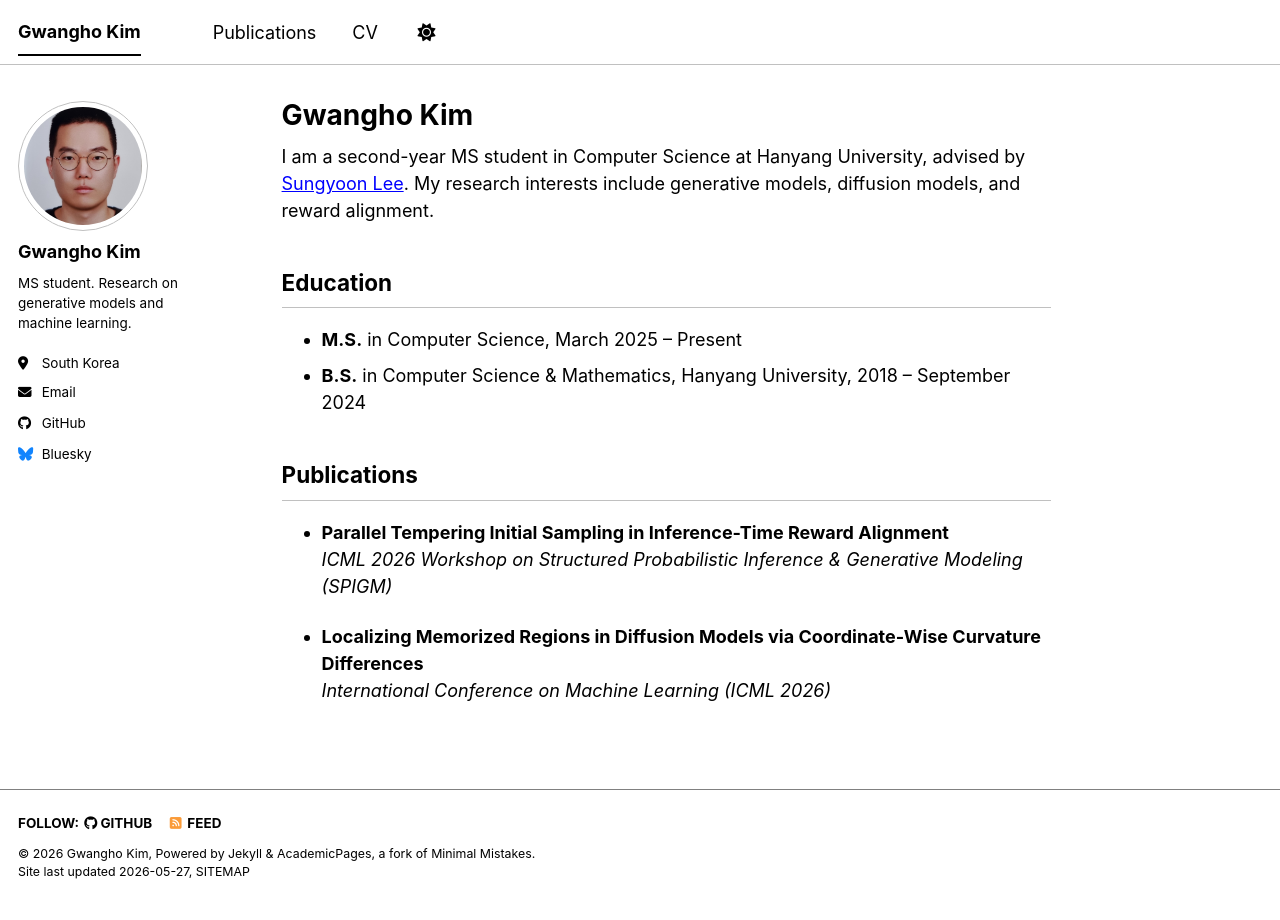
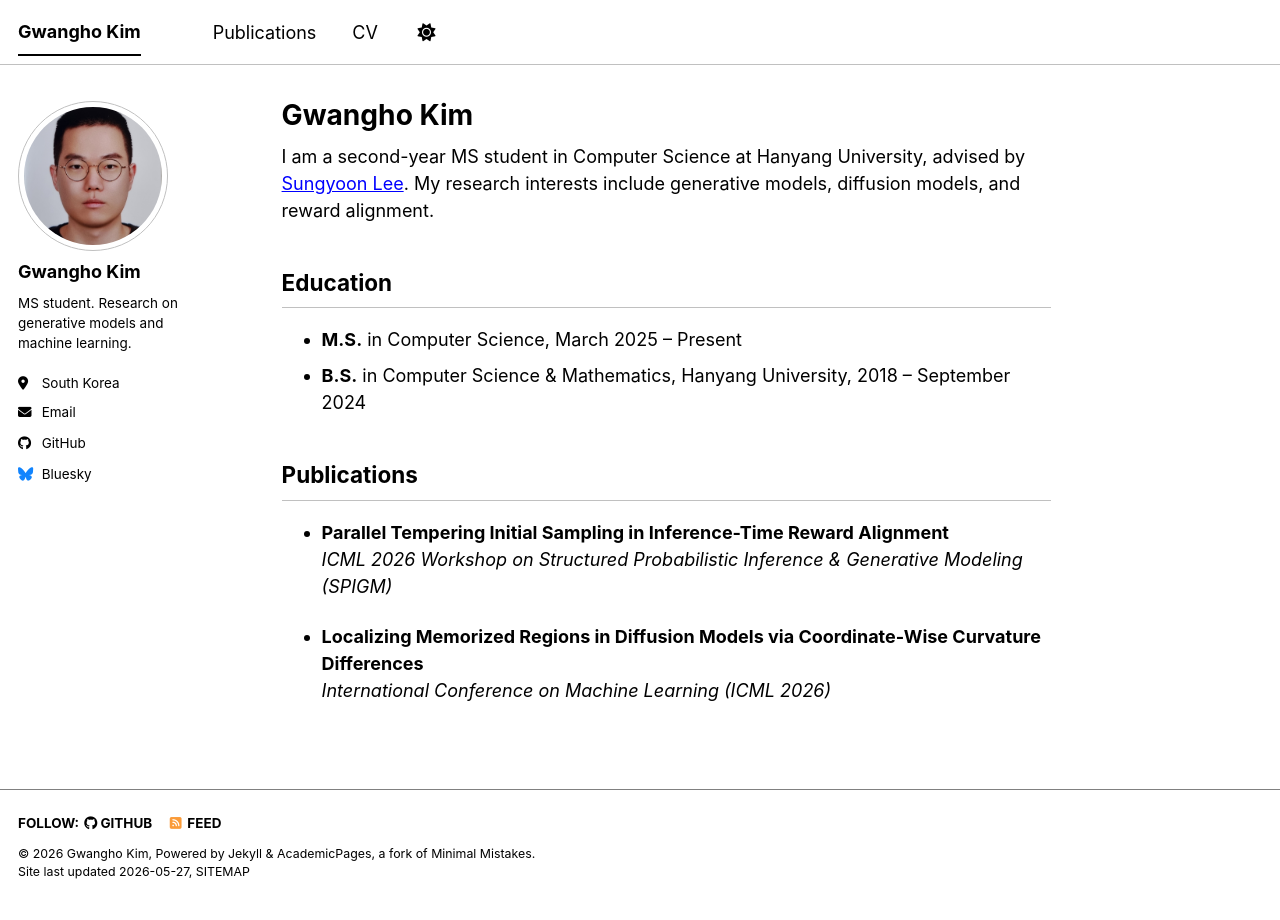
Before and after one commit to Gwangho99/Gwangho99.github.io, a Jekyll site: the page built from _pages/about.md, in a window 1280 px wide. Built offline with Jekyll 4.4.1, drawn with Linux system fonts in a browser that asks for light colours; a script bundle is joined from its source files by our own code; library files that are not in the unit come from our copies.

Commit message:
image circle

```diff
--- a/_sass/layout/_sidebar.scss
+++ b/_sass/layout/_sidebar.scss
@@ -154,8 +154,8 @@
   }
 
   img {
-    width: 130px;
-    height: 130px;
+    width: 150px;
+    height: 150px;
     object-fit: cover;
     border-radius: 50%;
 
```
